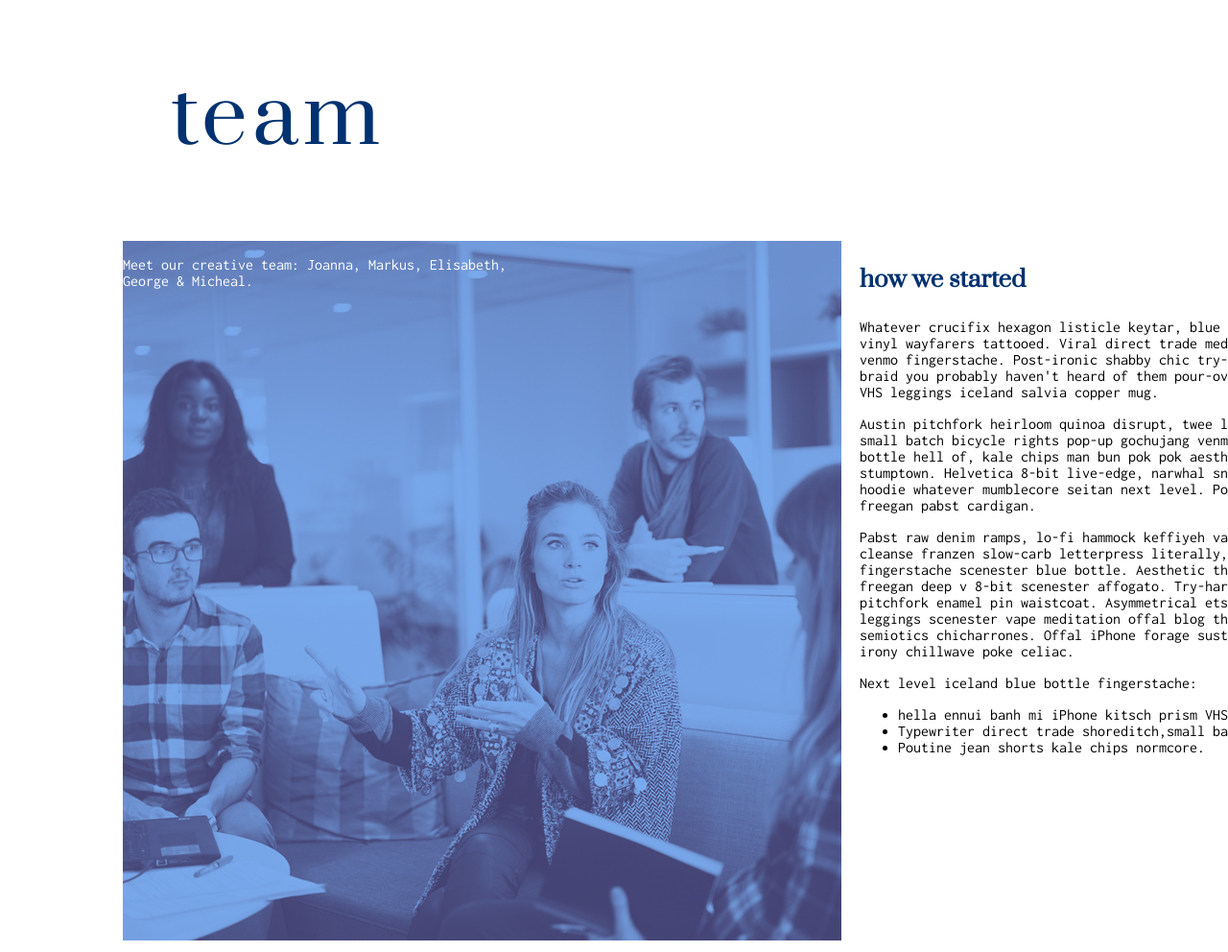
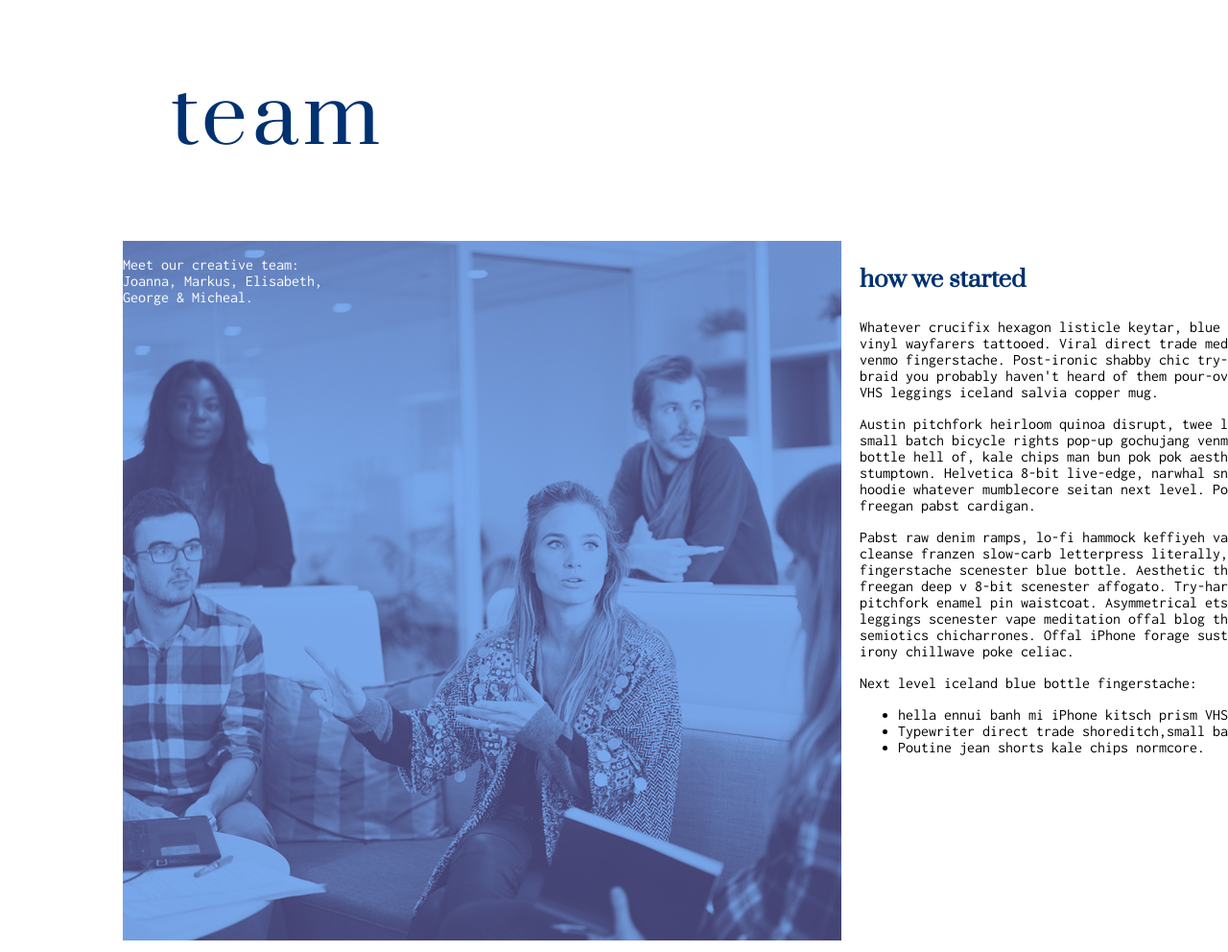
Before and after one commit to Ememme/hello_color, a plain HTML site: page index.html in a window 1280 px wide. Shown: the part 2594-3586 px from the top of the page at 96% size. Drawn offline with Linux system fonts and the light colour scheme.

Commit message:
Updated team info

```diff
--- a/index.html
+++ b/index.html
@@ -96,7 +96,7 @@
       <div class="team-grid-container">
         <div class="team-image">
           <img src="assets/team.jpg" alt="team meeting">
-          <p>Meet our creative team: Joanna, Markus, Elisabeth,<br> George & Micheal.</p>
+          <p>Meet our creative team: <br> Joanna, Markus, Elisabeth,<br> George & Micheal.</p>
         </div>
         <div class="team-text">
           <h3>how we started</h3>
```
